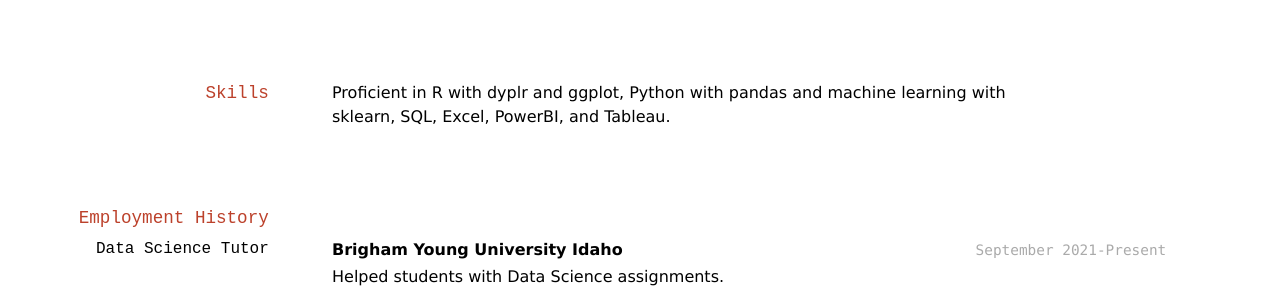
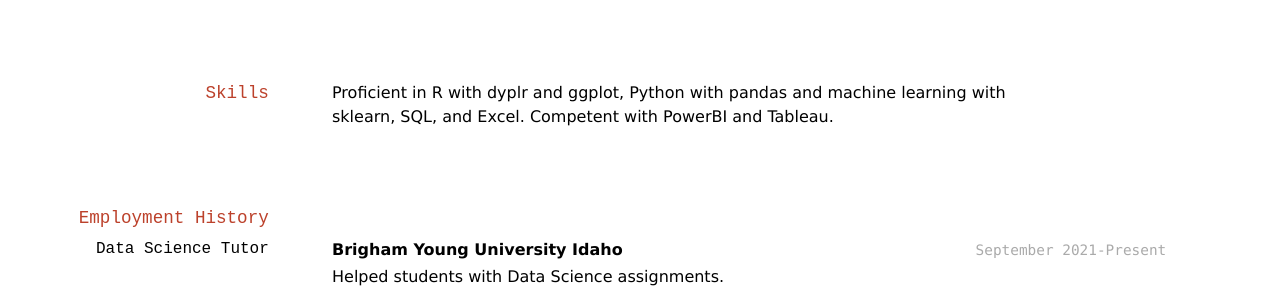
Before and after one commit to LHerrmeyer/herrmeyer_logan_resume, a Jekyll site: the page built from docs/index.md, in a window 1280 px wide. Shown: the part 252-543 px from the top of the page. Built offline with Jekyll 4.4.1, drawn with Linux system fonts in a browser that asks for light colours.

Commit message:
Update index.md

```diff
--- a/docs/index.md
+++ b/docs/index.md
@@ -23,7 +23,7 @@ __Brigham Young University Idaho__, Rexburg, ID
 
 ## Skills
 
-Proficient in R with dyplr and ggplot, Python with pandas and machine learning with sklearn, SQL, Excel, PowerBI, and Tableau.
+Proficient in R with dyplr and ggplot, Python with pandas and machine learning with sklearn, SQL, and Excel. Competent with PowerBI and Tableau.
 
 ## Employment History
 
```
